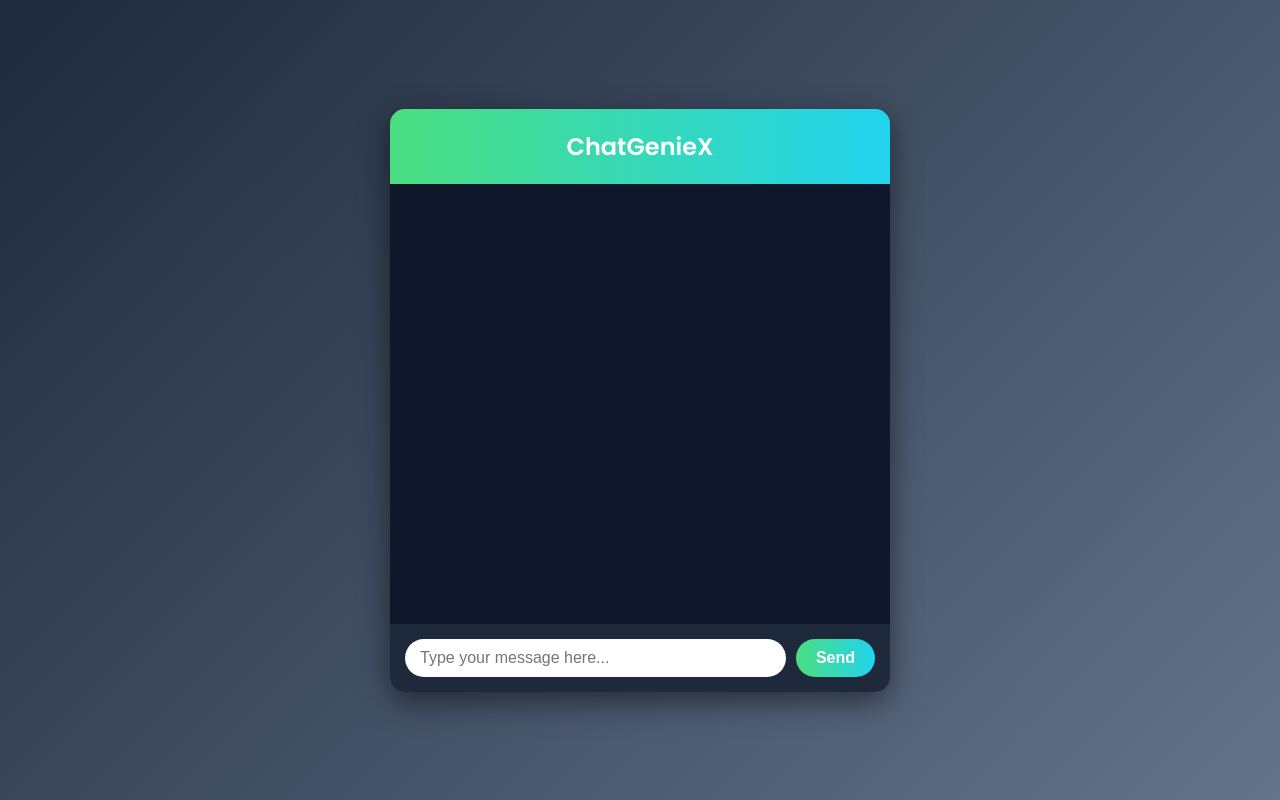
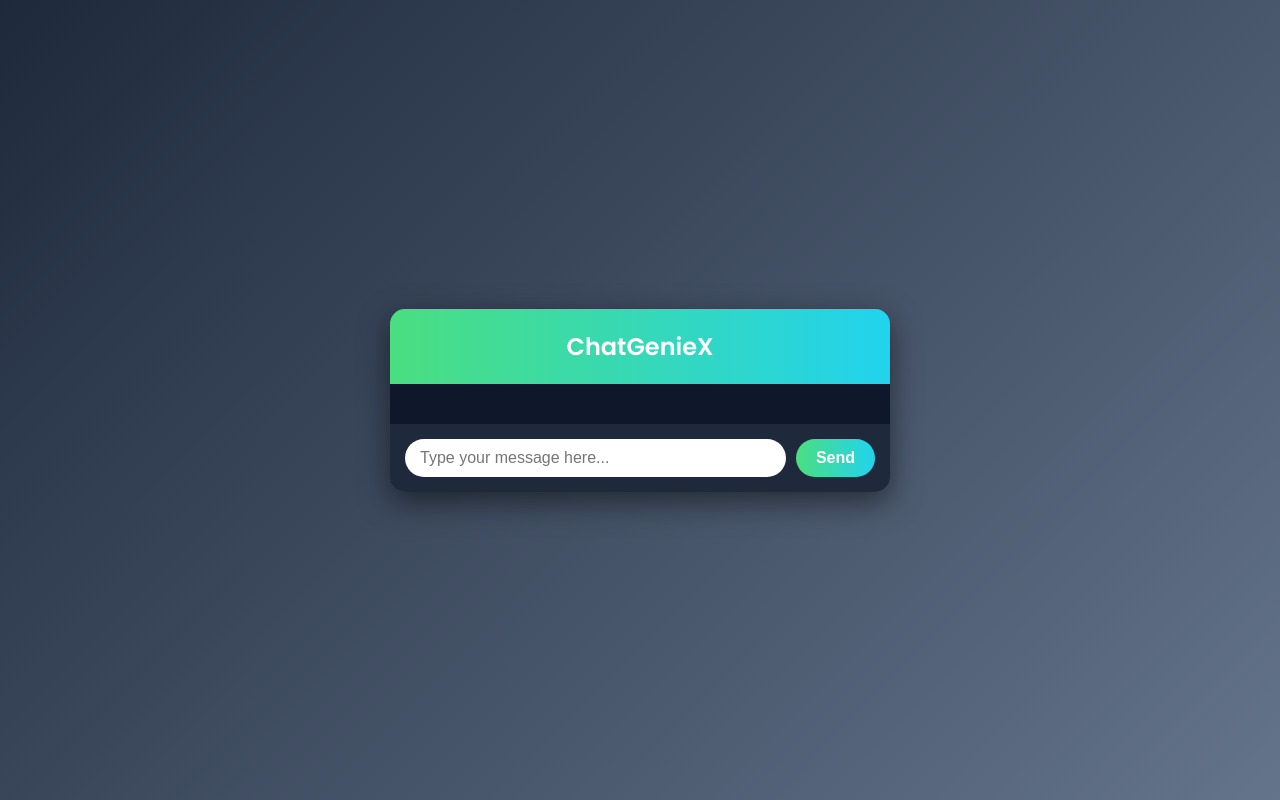
Before and after one commit to Sahadabdullacp/Chatbot, a Flask app: page / in a window 1280 px wide. Run offline with Flask 3, Linux system fonts and the light colour scheme.

Commit message:
updated height

```diff
--- a/templates/index.html
+++ b/templates/index.html
@@ -105,7 +105,7 @@
             background: #0f172a;
             flex-direction: column;
             gap: 15px;
-            height: 400px;
+            max-height: 400px;
             background: #0f172a;
 
         }
```
